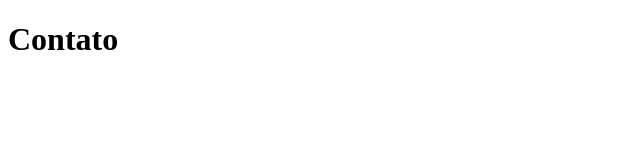
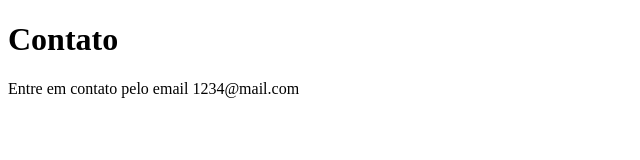
Before and after one commit to leandropeloso/sistema-de-cadastro, a plain HTML site: page contato.html in a window 1280 px wide. Shown: the whole page, without its empty margins (0-640 px from the left). Drawn offline with Linux system fonts and the light colour scheme.

Commit message:
adicionando o email de contato

```diff
--- a/contato.html
+++ b/contato.html
@@ -8,5 +8,6 @@
 </head>
 <body>
     <h1>Contato</h1>
+    <p>Entre em contato pelo email 1234@mail.com</p>
 </body>
 </html>
```
